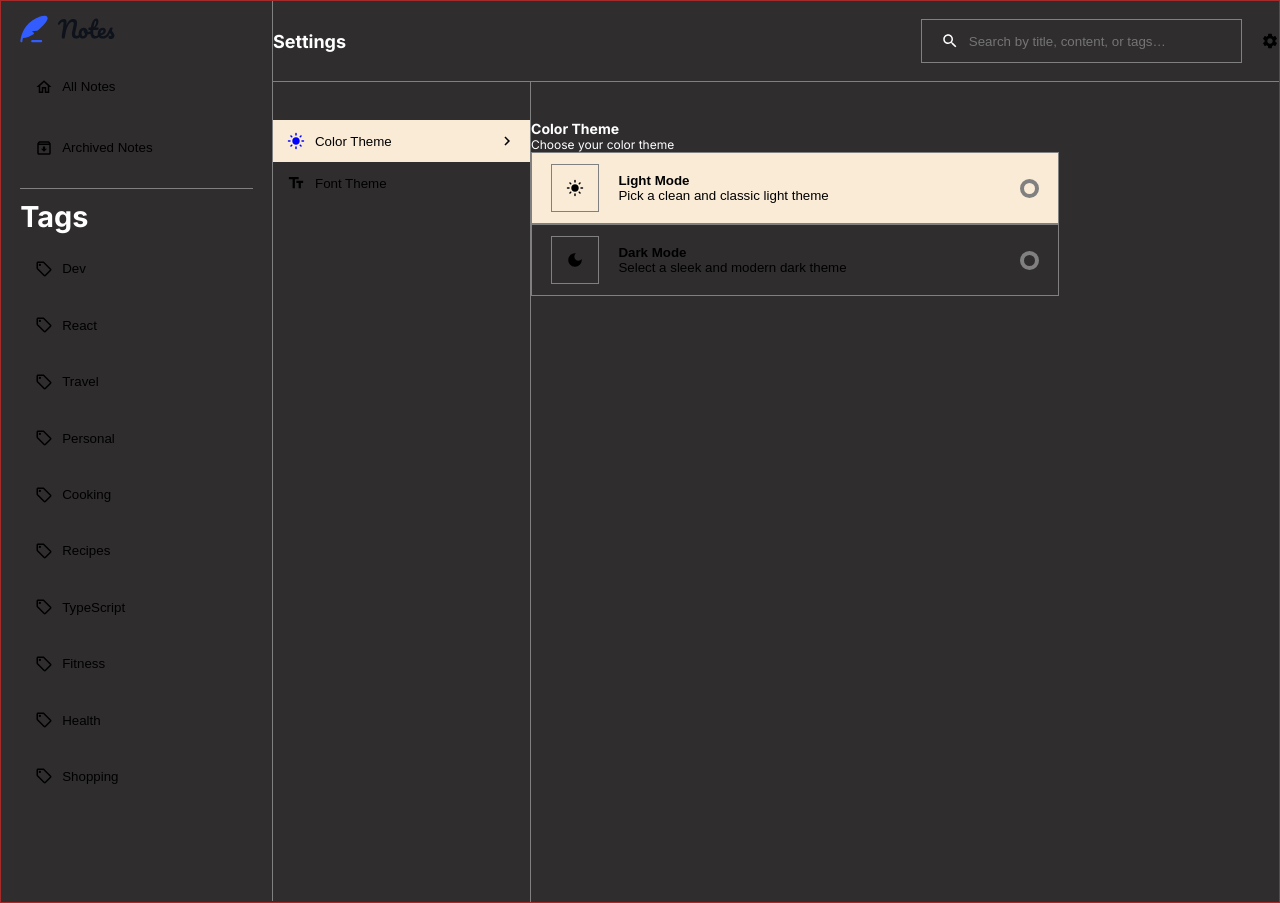
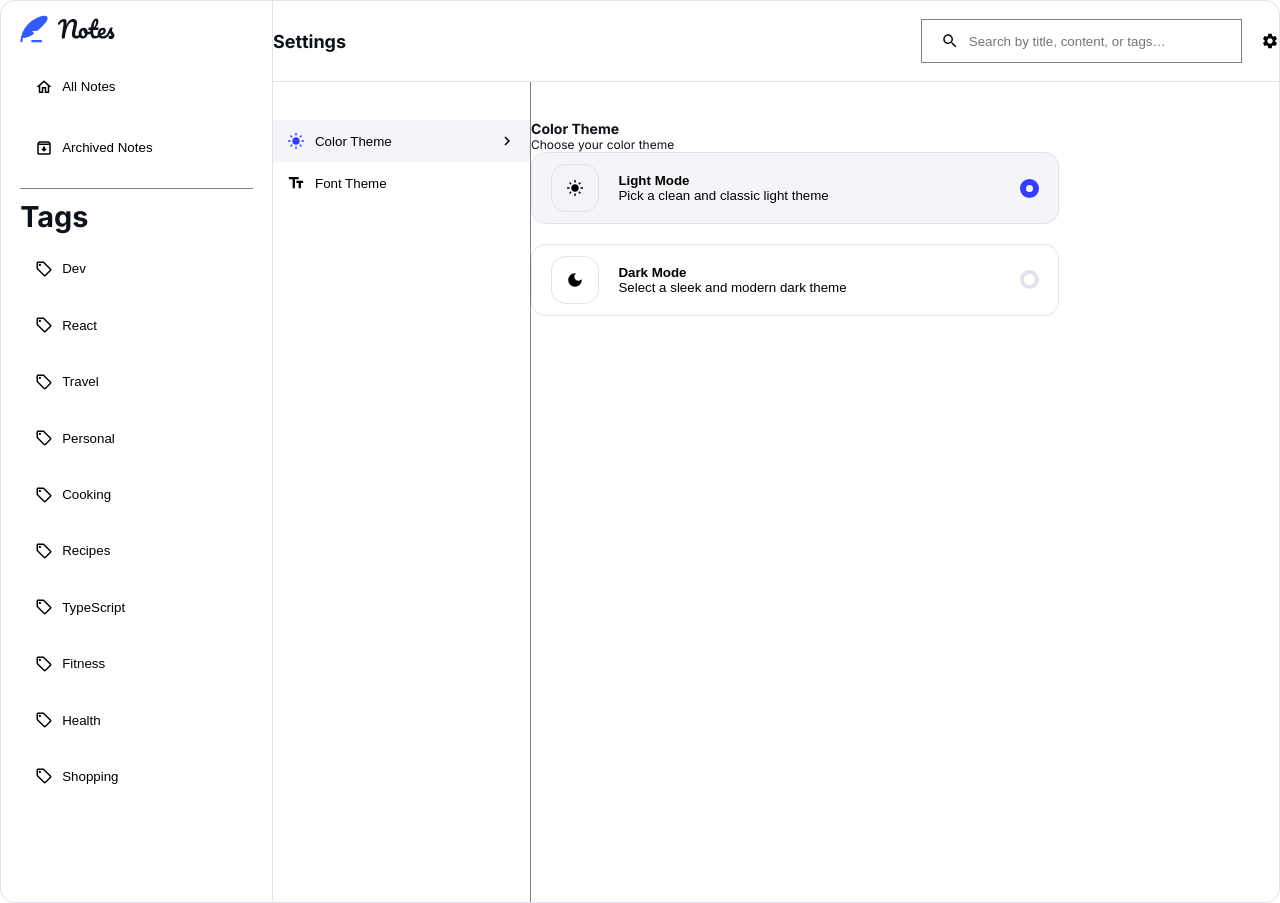
Before and after one commit to VictorKevz/Notes_App, a React (Vite) app: page /Notes_App/settingsTab in a window 1280 px wide. Both pictures are taken after a click on the button 1270 px from the left and 41 px from the top of the page. Built offline with nearby package versions, Linux system fonts and the light colour scheme.

Commit message:
Implement light mode part 1

```diff
--- a/src/App.css
+++ b/src/App.css
@@ -4,12 +4,13 @@
   align-items: center;
   justify-content: center;
   min-height: 100vh;
-  background-color: #2f2d2d;
-  color: var(--neutral-0);
+  background-color: var(--neutral-0);
+  color: var(--neutral-950);
   transition: .3s ease-in-out;
 
 }
 .dark-body-bg{
   background-color: var(--neutral-950);
+  color: var(--neutral-0);
   transition: .3s ease-in-out;
 }
--- a/src/components/AsideBar/asideBar.css
+++ b/src/components/AsideBar/asideBar.css
@@ -9,7 +9,7 @@
   max-width: 272px;
   padding: 1.2rem 1.6rem;
   min-height: 900px;
-  border-right: 1px solid gray;
+  border-right: 1px solid var(--neutral-200);
 }
 .aside-nav {
   margin-top: 1.6rem;
@@ -35,11 +35,11 @@
   gap: .8rem;
 }
 .current-link{
-  background-color: antiquewhite;
+  background-color: var(--neutral-100);
 justify-content: space-between;
 }
 .current-icon{
-  color: blue;
+  color: var(--blue-500);
 }
 .tag-list,.tags-list-item{
     width: 100%;
--- a/src/components/Board/board.css
+++ b/src/components/Board/board.css
@@ -5,8 +5,9 @@
     /* flex-direction: column; */
     align-items: flex-start;
     min-height: 900px;
-    border: 1px solid brown;
     position: relative;
+    border: 1px solid var(--neutral-200);
+border-radius: 1.2rem;
 }
 .content-wrapper{
     max-width: 1168px;
@@ -22,7 +23,7 @@ min-height: 81px;
 display: flex;
 justify-content: space-between;
 align-items: center;
-border-bottom: 1px solid gray;
+border-bottom: 1px solid var(--neutral-200);
 
 
 }
@@ -96,7 +97,7 @@ border-bottom: 1px solid gray;
     height: 4.4rem;
     padding: 0 1.6rem;
     justify-content: flex-start;
-    border: 1px solid gray;
+    border: 1px solid var(--neutral-200);
     gap: .8rem;
     border-radius: .8rem;
 }
@@ -110,12 +111,14 @@ border-bottom: 1px solid gray;
 .note-card{
     padding: .8rem;
     gap: 1.2rem;
+    /* width: 100%; */
 }
 .note-card:not(.current-note,:last-child){
-    border-bottom: 1px solid gray;
+    border-bottom: 1px solid var(--neutral-200);
 }
 .current-note{
-    background-color: brown;
+    background-color: var(--neutral-100);
+    border-radius: .6rem;
 }
 .card-tag-list{
     display: flex;
@@ -134,13 +137,14 @@ border-bottom: 1px solid gray;
     align-items: center;
     justify-content: center;
     z-index: 10;
-    background-color: rgba(9, 7, 7, 0.686);
+    background-color: rgba(39, 37, 37, 0.728);
+
 }
 .modal-container{
     max-width: 440px;
     width: 100%;
     min-height: 175px;
-    background-color: var(--neutral-900);
+    background-color: var(--neutral-0);
     border-radius: 1.2rem;
     padding: 2rem 0 1.6rem 0;
 }
--- a/src/components/NoteForm/noteForm.css
+++ b/src/components/NoteForm/noteForm.css
@@ -22,13 +22,13 @@
 
 .title-input:focus,.tags-input:focus{
     outline: none;
-    border-bottom: 1px solid gray;
+    border-bottom: 1px solid var(--neutral-200);
     transition: .3s ease-in-out;
 }
 .tags-lastEdited-wrapper{
     width: 100%;
     padding: 1.6rem 0;
-    border-bottom: 1px solid gray;
+    border-bottom: 1px solid var(--neutral-200);
 }
 .tag-label{
     gap: .6rem;
@@ -42,7 +42,7 @@
 width: 100%;
 }
 .note-form-field.content{
-    border-bottom: 1px solid gray;
+    border-bottom: 1px solid var(--neutral-200);
 
 }
 .textarea-input{
@@ -54,7 +54,7 @@ min-height: 567px;
 }
 .textarea-input:focus{
     outline: none;
-    border: 1px solid gray;
+    border: 1px solid var(--neutral-200);
     padding: 1.6rem;
     transition: .3s ease-in-out;
     border-radius: .64rem;
--- a/src/components/Settings/ThemeOptions.jsx
+++ b/src/components/Settings/ThemeOptions.jsx
@@ -90,7 +90,7 @@ function ThemeOptions() {
                     <p className="option-parag">{option.parag}</p>
                   </span>
                 </span>
-                <span className="right-icon"></span>
+                <span className={`right-icon ${isSelected && "current-icon"}`}></span>
               </button>
             </li>
           );
--- a/src/components/Settings/settings.css
+++ b/src/components/Settings/settings.css
@@ -31,15 +31,20 @@
     flex-direction: column;
     align-items: flex-start;
 }
+.theme-options-list{
+    gap: 1.6rem;
+
+}
 .theme-option-btn{
     width: 100%;
     justify-content: space-between;
-    border: 1px solid gray;
+    border: 1px solid var(--neutral-200);
     height: 72px;
     padding: 0 1.6rem;
+    border-radius: 1.2rem;
 }
 .current-theme{
-    background-color: antiquewhite;
+    background-color: var(--neutral-100);
 }
 .left-side-wrapper{
     display: flex;
@@ -49,10 +54,12 @@
 .icon-wrapper{
     height: 4rem;
     width: 4rem;
-    border: 1px solid gray;
+    border: 1px solid var(--neutral-200);
     display: flex;
     align-items: center;
     justify-content: center;
+    border-radius: 1.2rem;
+
 }
 .text-wrapper{
     text-align: left;
@@ -61,5 +68,8 @@
     height: 1.6rem;
     width: 1.6rem;
     border-radius: 50%;
-    border: 4px solid gray;
+    border: 4px solid var(--neutral-200);
 }
+.right-icon.current-icon{
+    border: 6px solid var(--blue-500);
+}
```
